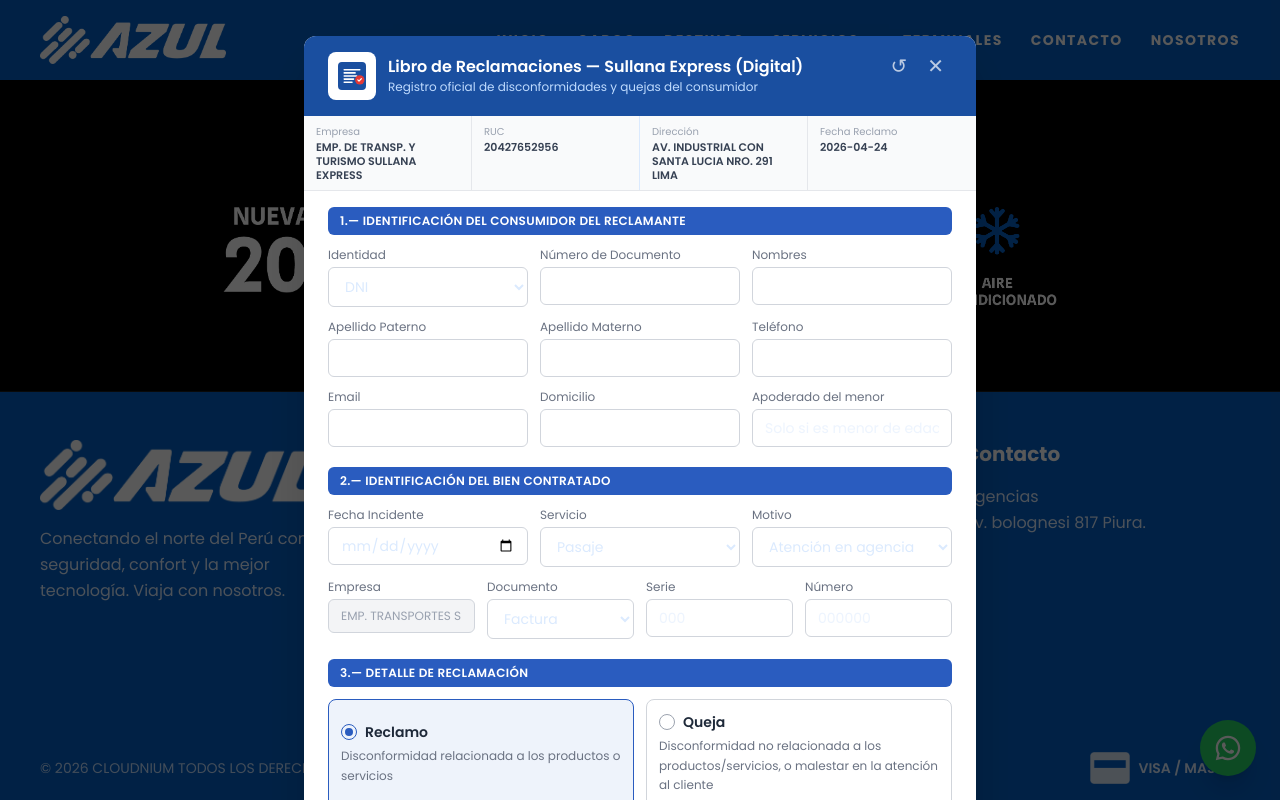
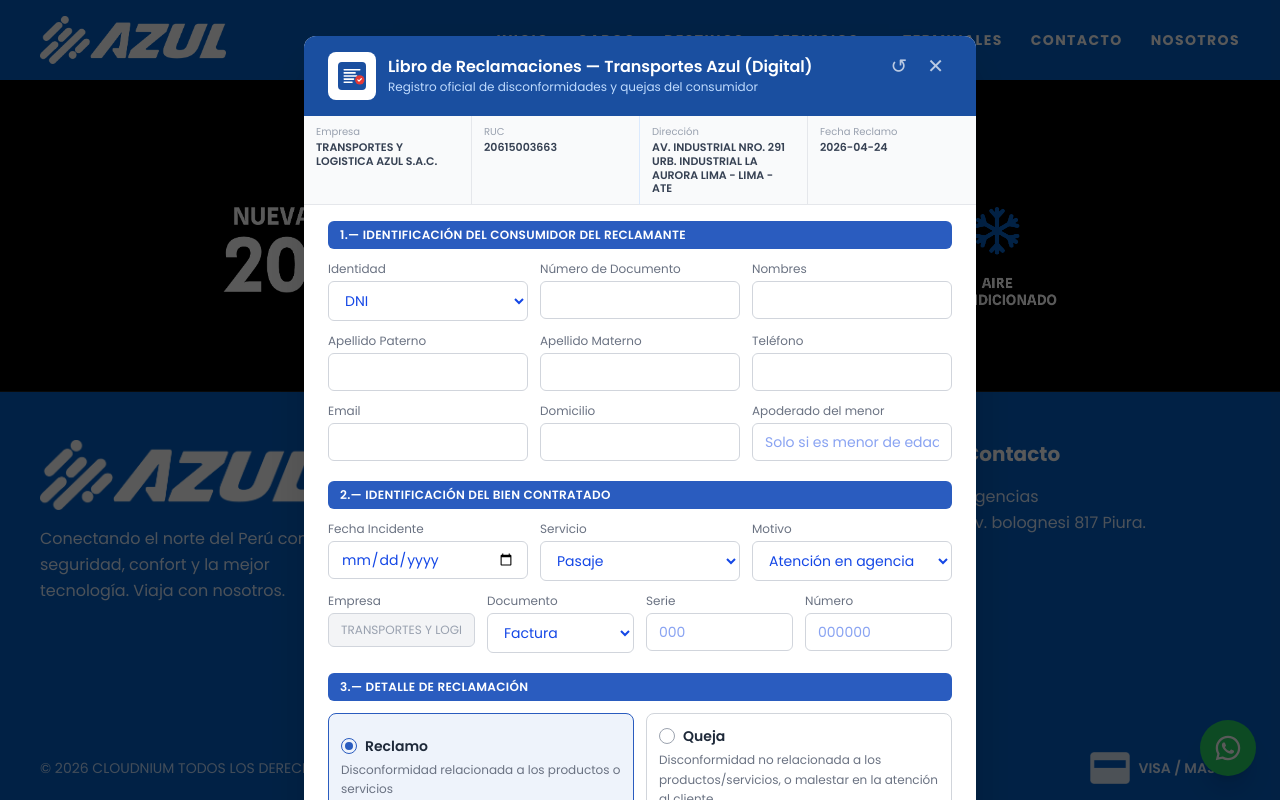
Before and after one commit to Cloudnium/AZUL, a Next.js app: page / in a window 1280 px wide. Both pictures are taken after a click on the button "Libro de reclamaciones". Shown: the part 1583-2383 px from the top of the page. Built offline with nearby package versions, Linux system fonts and the light colour scheme.

Commit message:
reclamaciones v3

```diff
--- a/components/LibroReclamaciones.tsx
+++ b/components/LibroReclamaciones.tsx
@@ -51,7 +51,7 @@
                 </div>
                 <div className="min-w-0">
                   <div className="text-white font-semibold text-sm sm:text-base leading-tight">
-                    Libro de Reclamaciones — Sullana Express (Digital)
+                    Libro de Reclamaciones — Transportes Azul (Digital)
                   </div>
                   <div className="text-blue-200 text-xs mt-0.5 hidden sm:block">
                     Registro oficial de disconformidades y quejas del consumidor
@@ -69,9 +69,9 @@
             {/* BARRA META */}
             <div className="grid grid-cols-2 sm:grid-cols-4 border-b border-gray-200 bg-gray-50">
               {[
-                { label: 'Empresa',       value: 'EMP. DE TRANSP. Y TURISMO SULLANA EXPRESS' },
-                { label: 'RUC',           value: '20427652956' },
-                { label: 'Dirección',     value: 'AV. INDUSTRIAL CON SANTA LUCIA NRO. 291 LIMA' },
+                { label: 'Empresa',       value: 'TRANSPORTES Y LOGISTICA AZUL S.A.C.' },
+                { label: 'RUC',           value: '20615003663' },
+                { label: 'Dirección',     value: 'AV. INDUSTRIAL NRO. 291 URB. INDUSTRIAL LA AURORA LIMA - LIMA - ATE' },
                 { label: 'Fecha Reclamo', value: today },
               ].map((m, i) => (
                 <div key={i} className={`px-3 py-2 ${i % 2 === 0 ? 'border-r border-gray-200' : ''} sm:border-r sm:last:border-r-0`}>
@@ -169,7 +169,7 @@
                   <div className="grid grid-cols-2 sm:grid-cols-4 gap-3">
                     <div className="col-span-2 sm:col-span-1">
                       <F label="Empresa">
-                        <input type="text" value="EMP. TRANSPORTES SULLANA" readOnly
+                        <input type="text" value="TRANSPORTES Y LOGISTICA AZUL S.A.C." readOnly
                           className={`${inp} bg-gray-100 text-gray-400 text-xs`} />
                       </F>
                     </div>
@@ -277,5 +277,5 @@
   );
 }
 
-const inp = 'w-full px-3 py-2 border border-gray-300 rounded-md text-sm focus:outline-none focus:border-blue-500 box-border font-[inherit]';
+const inp = 'w-full px-3 py-2 border border-gray-300 rounded-md text-sm text-blue-700 focus:outline-none focus:border-blue-500 box-border font-[inherit]';
 const sel = `${inp} cursor-pointer`;
```
